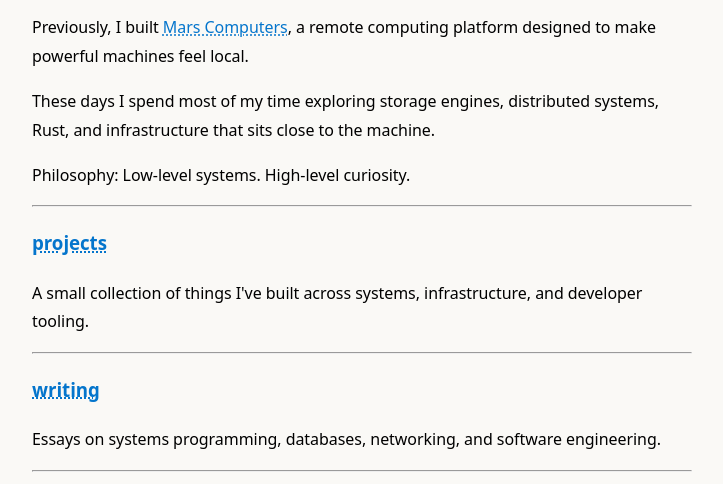
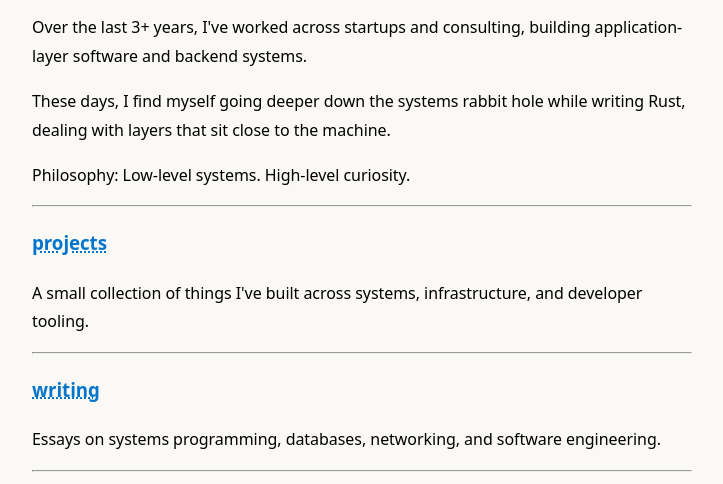
Before and after one commit to viveknathani/viveknathani.github.io, a website: page index.html in a window 1280 px wide. Shown: the part 316-800 px from the top of the page, without its empty margins (278-1001 px from the left). Drawn offline with Linux system fonts and the light colour scheme.

Commit message:
chore: update homepage copy

```diff
--- a/index.html
+++ b/index.html
@@ -27,8 +27,8 @@
       <img src="/images/me.jpg" id="me-img" />
       <h1>hi, I am Vivek</h1>
       <p>I'm a software engineer interested in databases, systems programming, computer networking, and mathematical thinking.</p>
-      <p>Previously, I built <a href="https://economictimes.indiatimes.com/tech/startups/nikhil-kamath-unveils-first-15-grantees-of-his-wtfund/articleshow/113093885.cms">Mars Computers</a>, a remote computing platform designed to make powerful machines feel local.</p>
-      <p>These days I spend most of my time exploring storage engines, distributed systems, Rust, and infrastructure that sits close to the machine.</p>
+      <p>Over the last 3+ years, I've worked across startups and consulting, building application-layer software and backend systems.</p>
+      <p>These days, I find myself going deeper down the systems rabbit hole while writing Rust, dealing with layers that sit close to the machine.</p>
       <p>Philosophy: Low-level systems. High-level curiosity.</p>
       <hr />
 
```
